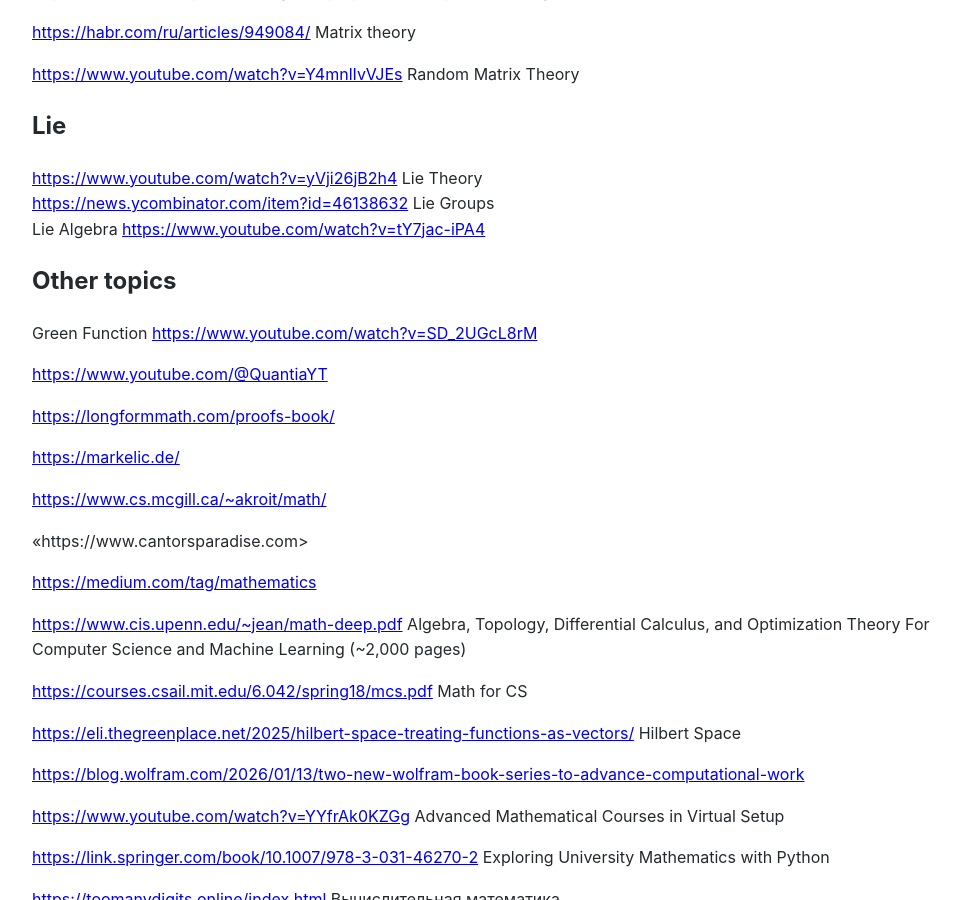
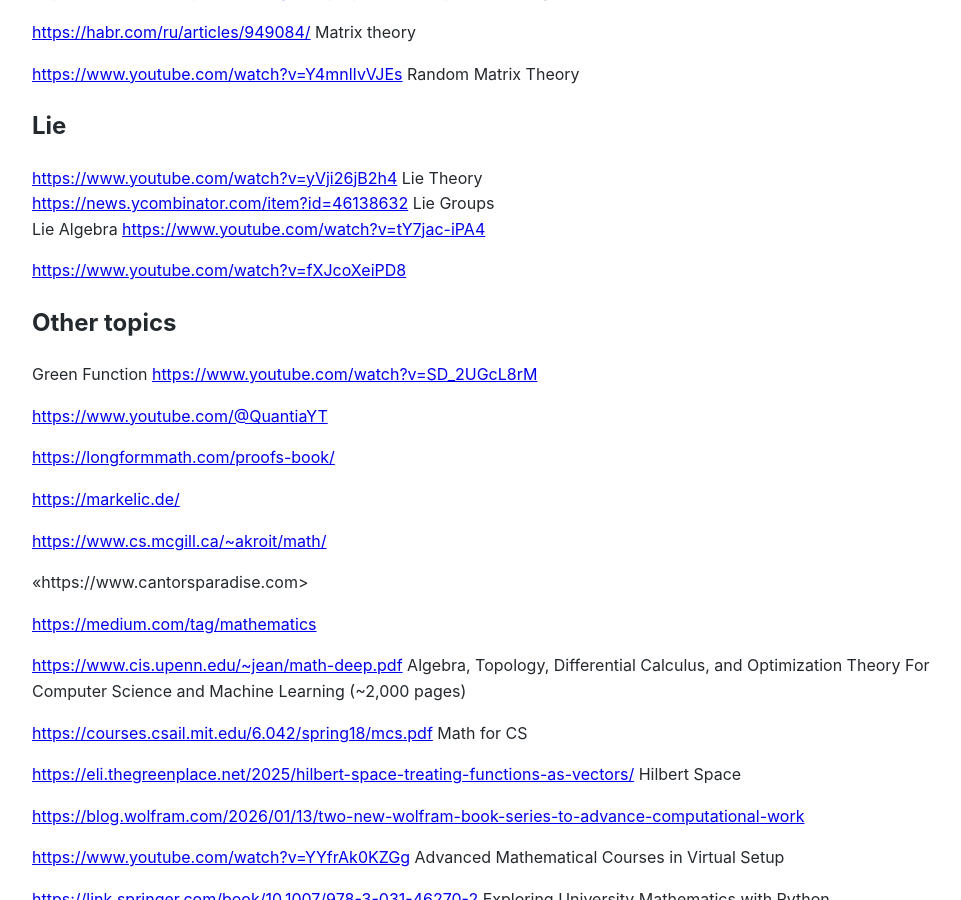
Before and after one commit to Michael-Lubinsky/michael-lubinsky.github.com, a Jekyll site: the page built from math/math.md, in a window 1280 px wide and 900 px high, scrolled down 1729 px. Shown: the whole window, without its empty margins (158-1119 px from the left). Built offline with Jekyll 4.4.1, drawn with Linux system fonts in a browser that asks for light colours; our own code applies the rules of GitHub Pages for plain Markdown files.

Commit message:
Update math.md

```diff
--- a/math/math.md
+++ b/math/math.md
@@ -73,6 +73,7 @@
 <https://news.ycombinator.com/item?id=46138632> Lie Groups
 Lie Algebra <https://www.youtube.com/watch?v=tY7jac-iPA4>
 
+<https://www.youtube.com/watch?v=fXJcoXeiPD8>
 
 
 
```
